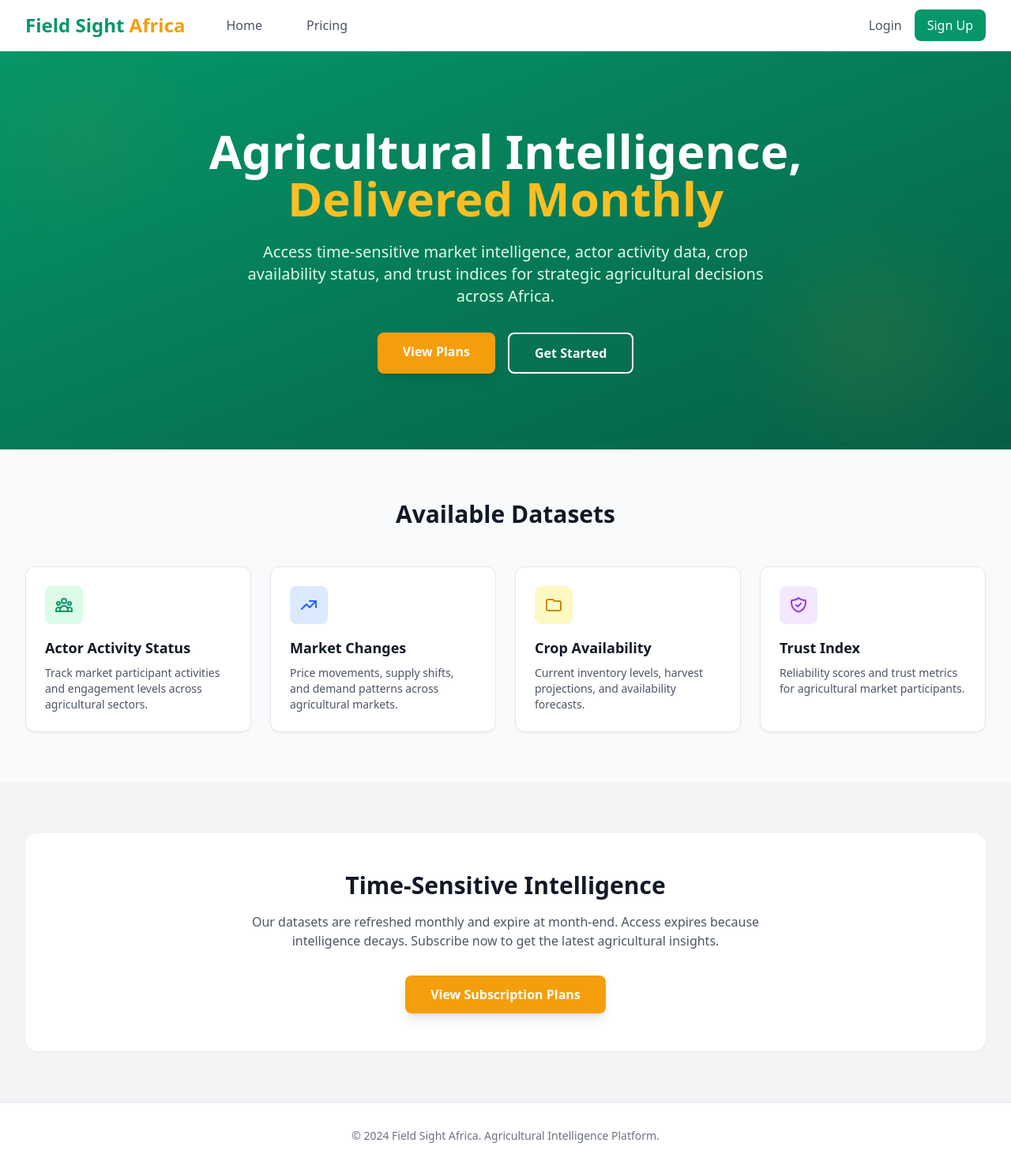
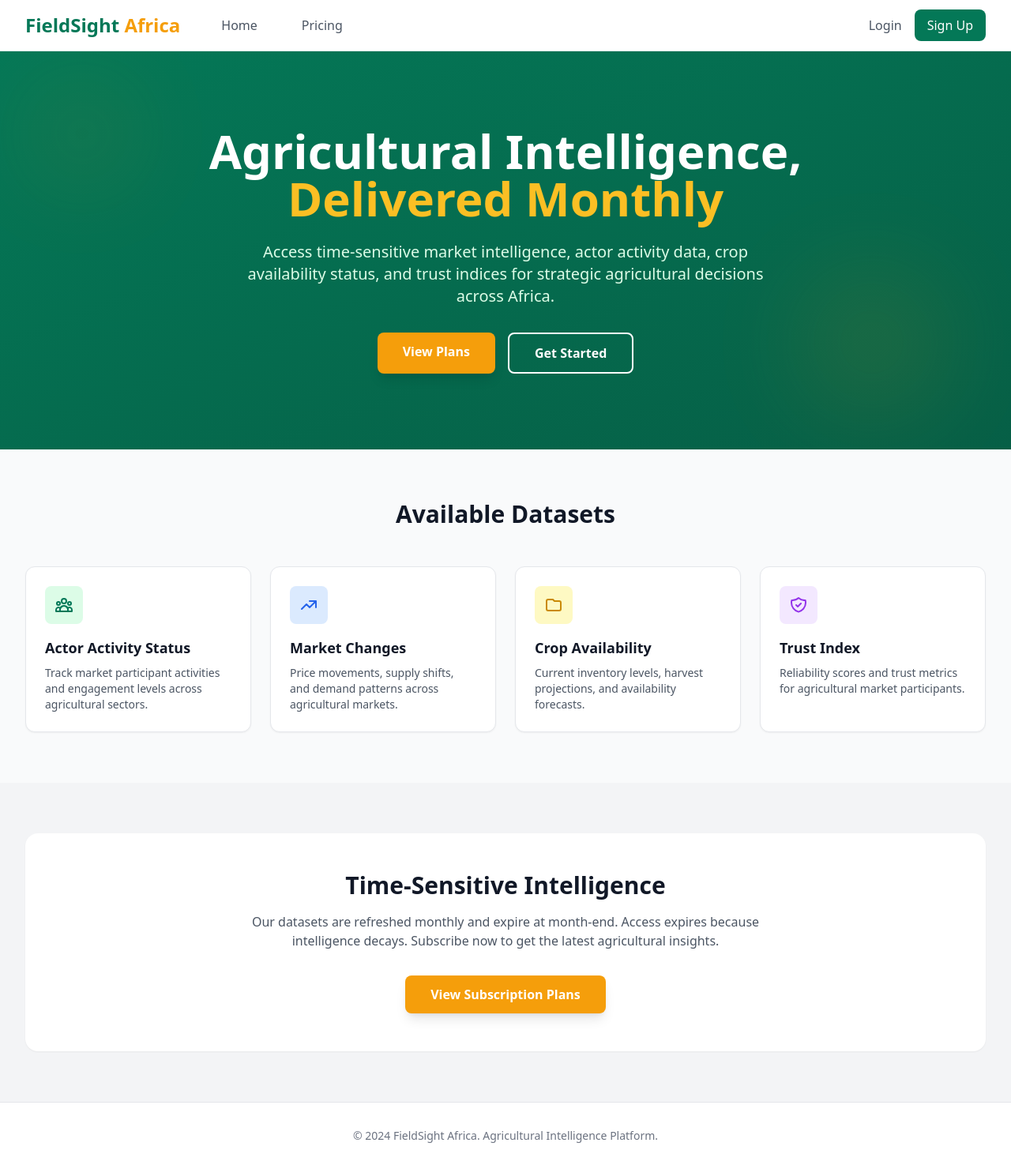
Before and after one commit to LamiKols/FieldSight-Africa, a Flask app: page / in a window 1280 px wide. Shown: the whole page at 79% size. Run offline with Flask 3, Linux system fonts and the light colour scheme; some libraries are stand-ins or nearby versions.

Commit message:
Update branding to use a deeper green and combine "Field Sight" into "FieldSight"
Update primary color to #047857, change "Field Sight" to "FieldSight" in templates and documentation, and adjust the app title.

Replit-Commit-Author: Agent
Replit-Commit-Session-Id: 39129cbd-eb20-4e56-8814-87e414bbf667
Replit-Commit-Checkpoint-Type: full_checkpoint
Replit-Commit-Event-Id: 418376cd-a3b0-45bc-8713-11ee21ef5303
Replit-Commit-Screenshot-Url: https://storage.googleapis.com/screenshot-production-us-central1/45a424cd-9dfe-4cb1-ab5b-d6059291dc53/39129cbd-eb20-4e56-8814-87e414bbf667/lgQE8rV
Replit-Helium-Checkpoint-Created: true

```diff
--- a/templates/base.html
+++ b/templates/base.html
@@ -13,7 +13,7 @@
             theme: {
                 extend: {
                     colors: {
-                        primary: '#059669',
+                        primary: '#047857',
                         secondary: '#065f46',
                         accent: '#34d399',
                         amber: '#f59e0b',
@@ -31,7 +31,7 @@
             <div class="flex justify-between h-16">
                 <div class="flex items-center">
                     <a href="{{ url_for('public.home') }}" class="flex items-center">
-                        <span class="text-2xl font-bold"><span class="text-primary">Field Sight</span> <span class="text-amber">Africa</span></span>
+                        <span class="text-2xl font-bold"><span class="text-primary">FieldSight</span> <span class="text-amber">Africa</span></span>
                     </a>
                     <div class="hidden md:ml-10 md:flex md:space-x-8">
                         <a href="{{ url_for('public.home') }}" class="text-gray-600 hover:text-primary px-3 py-2">Home</a>
@@ -76,7 +76,7 @@
     <footer class="bg-white border-t mt-auto py-8">
         <div class="max-w-7xl mx-auto px-4 sm:px-6 lg:px-8">
             <p class="text-center text-gray-500 text-sm">
-                &copy; 2024 Field Sight Africa. Agricultural Intelligence Platform.
+                &copy; 2024 FieldSight Africa. Agricultural Intelligence Platform.
             </p>
         </div>
     </footer>
--- a/templates/home.html
+++ b/templates/home.html
@@ -1,6 +1,6 @@
 {% extends "base.html" %}
 
-{% block title %}Field Sight Africa - Agricultural Intelligence Platform{% endblock %}
+{% block title %}FieldSight Africa - Agricultural Intelligence Platform{% endblock %}
 
 {% block content %}
 <div class="bg-gradient-to-br from-primary to-secondary relative overflow-hidden">
```
Also changed, not shown: replit.md (+1 -1 lines).
